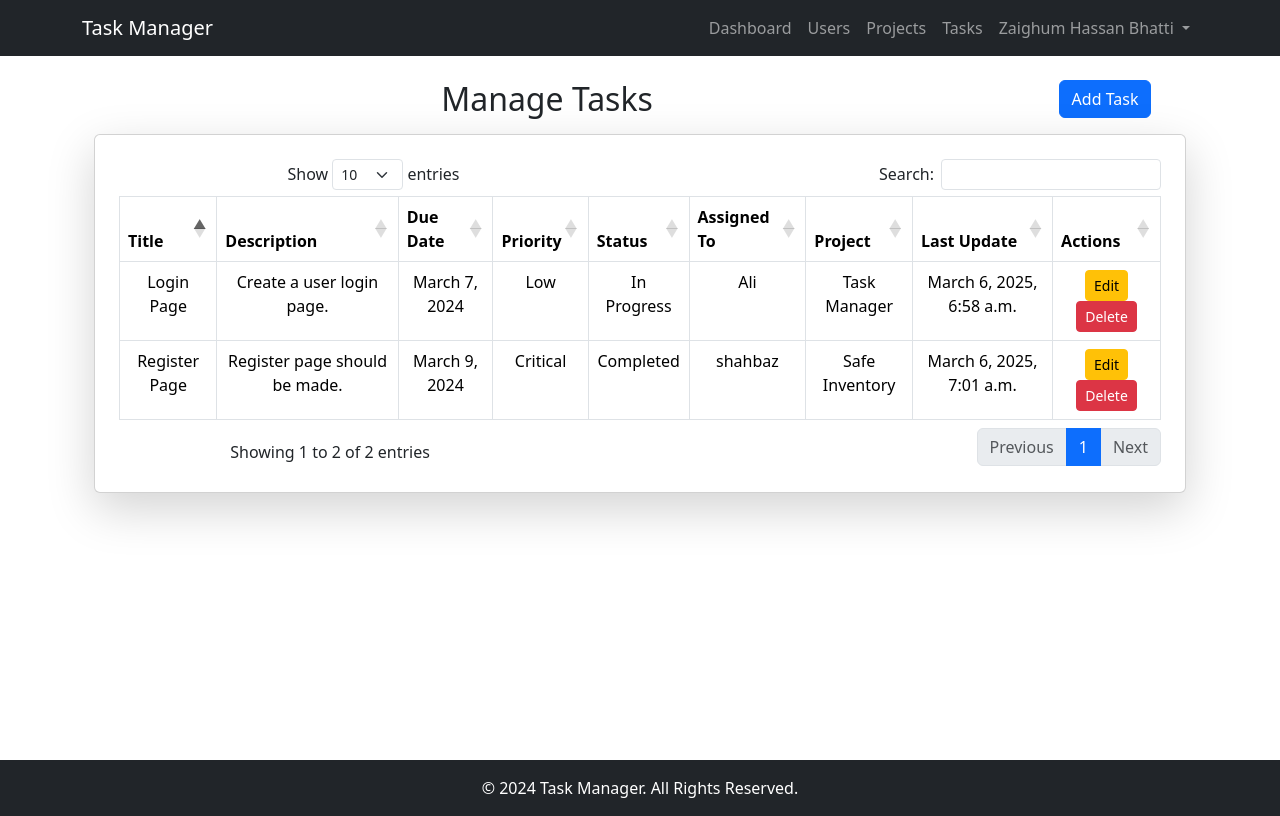
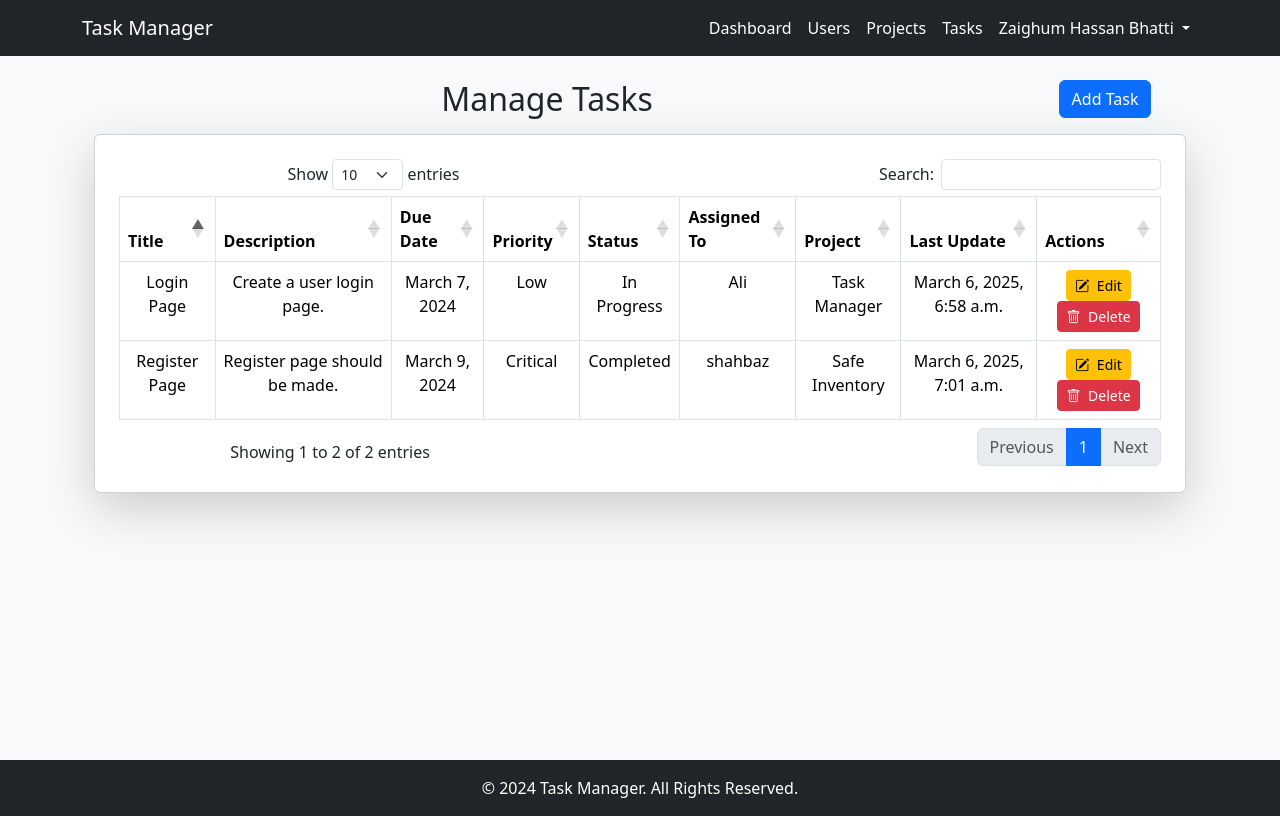
Before and after one commit to zaighumhassanbhatti468/TaskManager, a Django app: page /tasks/ in a window 1280 px wide. Run offline with Django 5.2, Linux system fonts and the light colour scheme; a user stored in the database is signed in; data comes from the database, SQL or seed files in the repository; both versions use the stored data as it was after the commit; some libraries are stand-ins or nearby versions.

Commit message:
little a bit CSS tweaks.

```diff
--- a/core/templates/core/base.html
+++ b/core/templates/core/base.html
@@ -7,12 +7,13 @@
         <!-- Bootstrap CSS (Ensure it's included in base.html) -->
     <link href="https://cdn.jsdelivr.net/npm/bootstrap@5.3.2/dist/css/bootstrap.min.css" rel="stylesheet">
     <link href="https://cdn.datatables.net/2.2.2/css/dataTables.bootstrap5.min.css" rel="stylesheet">
+    <link rel="stylesheet" href="https://cdn.jsdelivr.net/npm/bootstrap-icons@1.11.3/font/bootstrap-icons.min.css">
 </head>
-<body>
+<body class="bg-light">
     <!-- Navbar -->
     <nav class="navbar navbar-expand-lg navbar-dark bg-dark">
         <div class="container">
-            <a class="navbar-brand" href="#">Task Manager</a>
+            <a class="navbar-brand" href="{% url 'login' %}">Task Manager</a>
             <button class="navbar-toggler" type="button" data-bs-toggle="collapse" data-bs-target="#navbarNav">
                 <span class="navbar-toggler-icon"></span>
             </button>
@@ -21,17 +22,17 @@
                     {% if user.is_authenticated %}
                         {% if user.is_superuser %}
                             <!-- Admin Navbar -->
-                            <li class="nav-item"><a class="nav-link" href="{% url 'admin_dashboard' %}">Dashboard</a></li>
-                            <li class="nav-item"><a class="nav-link" href="{% url 'manage_users' %}">Users</a></li>
-                            <li class="nav-item"><a class="nav-link" href="{% url 'manage_projects' %}">Projects</a></li>
-                            <li class="nav-item"><a class="nav-link" href="{% url 'manage_tasks' %}">Tasks</a></li>
+                            <li class="nav-item text-white"><a class="nav-link text-white" href="{% url 'admin_dashboard' %}">Dashboard</a></li>
+                            <li class="nav-item text-white"><a class="nav-link text-white" href="{% url 'manage_users' %}">Users</a></li>
+                            <li class="nav-item text-white"><a class="nav-link text-white" href="{% url 'manage_projects' %}">Projects</a></li>
+                            <li class="nav-item text-white"><a class="nav-link text-white" href="{% url 'manage_tasks' %}">Tasks</a></li>
                         {% else %}
                             <!-- Standard User Navbar -->
-                            <li class="nav-item"><a class="nav-link" href="{% url 'user_dashboard' %}">Dashboard</a></li>
-                            <li class="nav-item"><a class="nav-link" href="{% url 'user_tasks' %}">My Tasks</a></li>
+                            <li class="nav-item"><a class="nav-link text-white" href="{% url 'user_dashboard' %}">Dashboard</a></li>
+                            <li class="nav-item"><a class="nav-link text-white" href="{% url 'user_tasks' %}">My Tasks</a></li>
                         {% endif %}
                         <li class="nav-item dropdown">
-                            <a class="nav-link dropdown-toggle" href="#" id="userDropdown" role="button" data-bs-toggle="dropdown" aria-expanded="false">
+                            <a class="nav-link dropdown-toggle text-white" href="#" id="userDropdown" role="button" data-bs-toggle="dropdown" aria-expanded="false">
                                 {{ user.fullname }}
                             </a>
                             <ul class="dropdown-menu dropdown-menu-end" aria-labelledby="userDropdown">
@@ -43,7 +44,7 @@
                         </li>
                     {% else %}
                         <!-- Only Show Login Page When User is Not Logged In -->
-                        <li class="nav-item"><a class="nav-link" href="{% url 'login' %}">Login</a></li>
+                        <li class="nav-item"><a class="nav-link text-white" href="{% url 'login' %}">Login</a></li>
                     {% endif %}
                 </ul>
             </div>
--- a/core/templates/core/manage_projects.html
+++ b/core/templates/core/manage_projects.html
@@ -35,9 +35,9 @@
                                     data-description="{{ project.description }}"
                                     data-bs-toggle="modal"
                                     data-bs-target="#projectModal">
-                                    Edit
+                                    <i class="bi bi-pencil-square me-1"></i> Edit
                                 </button>
-                                <button class="btn btn-danger btn-sm delete-btn" data-id="{{ project.id }}">Delete</button>
+                                <button class="btn btn-danger btn-sm delete-btn" data-id="{{ project.id }}"><i class="bi bi-trash me-1"></i> Delete</button>
                             </td>
                         </tr>
                         {% endfor %}
--- a/core/templates/core/manage_tasks.html
+++ b/core/templates/core/manage_tasks.html
@@ -54,9 +54,9 @@
                                     data-project="{{ task.project.id }}"
                                     data-bs-toggle="modal"
                                     data-bs-target="#taskModal">
-                                    Edit
+                                    <i class="bi bi-pencil-square me-1"></i> Edit
                                 </button>
-                                <button class="btn btn-danger btn-sm delete-btn" data-id="{{ task.id }}">Delete</button>
+                                <button class="btn btn-danger btn-sm delete-btn" data-id="{{ task.id }}"><i class="bi bi-trash me-1"></i> Delete</button>
                             </td>
                         </tr>
                         {% endfor %}
--- a/core/templates/core/manage_users.html
+++ b/core/templates/core/manage_users.html
@@ -39,9 +39,9 @@
                                     data-address="{{ user.address }}"
                                     data-bs-toggle="modal"
                                     data-bs-target="#userModal">
-                                    Edit
+                                    <i class="bi bi-pencil-square me-1"></i> Edit
                                 </button>
-                                <button class="btn btn-danger btn-sm delete-btn" data-id="{{ user.id }}">Delete</button>
+                                <button class="btn btn-danger btn-sm delete-btn" data-id="{{ user.id }}"><i class="bi bi-trash me-1"></i> Delete</button>
                             </td>
                         </tr>
                         {% endfor %}
--- a/core/templates/core/user_tasks.html
+++ b/core/templates/core/user_tasks.html
@@ -49,7 +49,7 @@
                                     data-project="{{ task.project.name }}"
                                     data-bs-toggle="modal"
                                     data-bs-target="#taskModal">
-                                    Change Status
+                                    <i class="bi bi-arrow-repeat me-1"></i> Change Status
                                 </button>
                             </td>
                         </tr>
```
Also changed, not shown: db.sqlite3.
